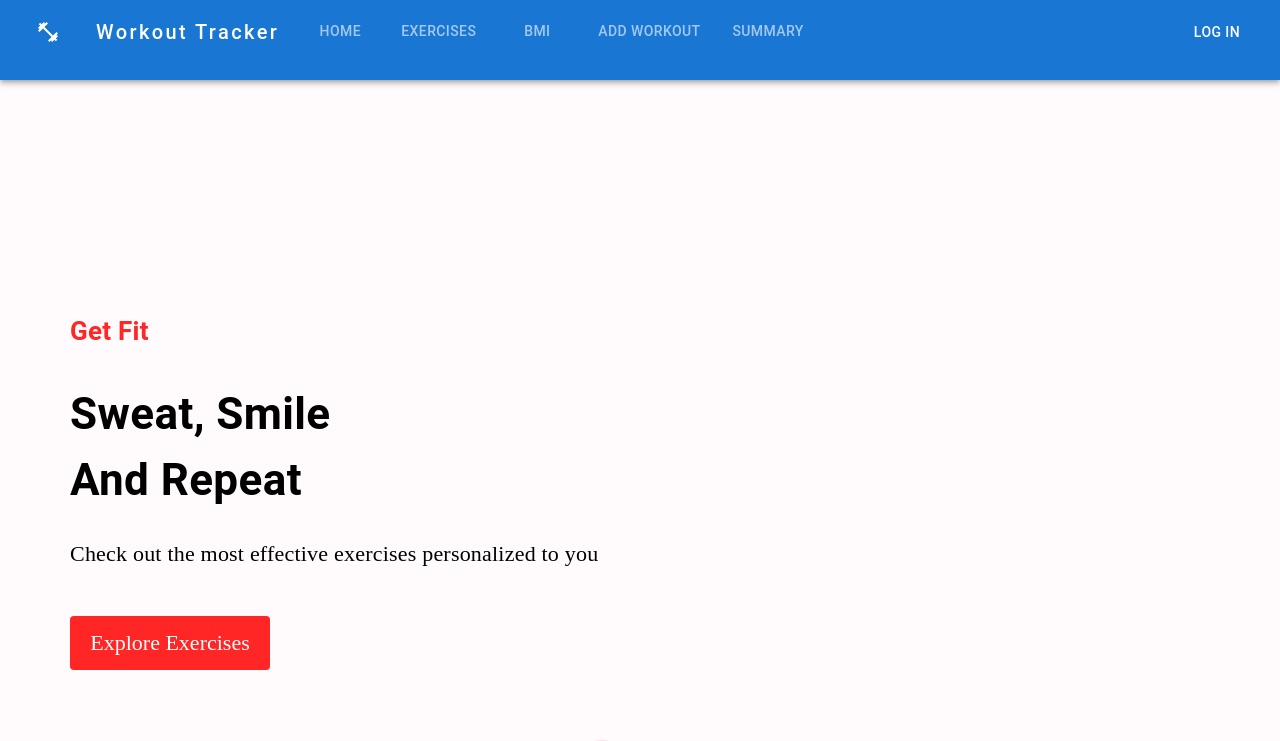
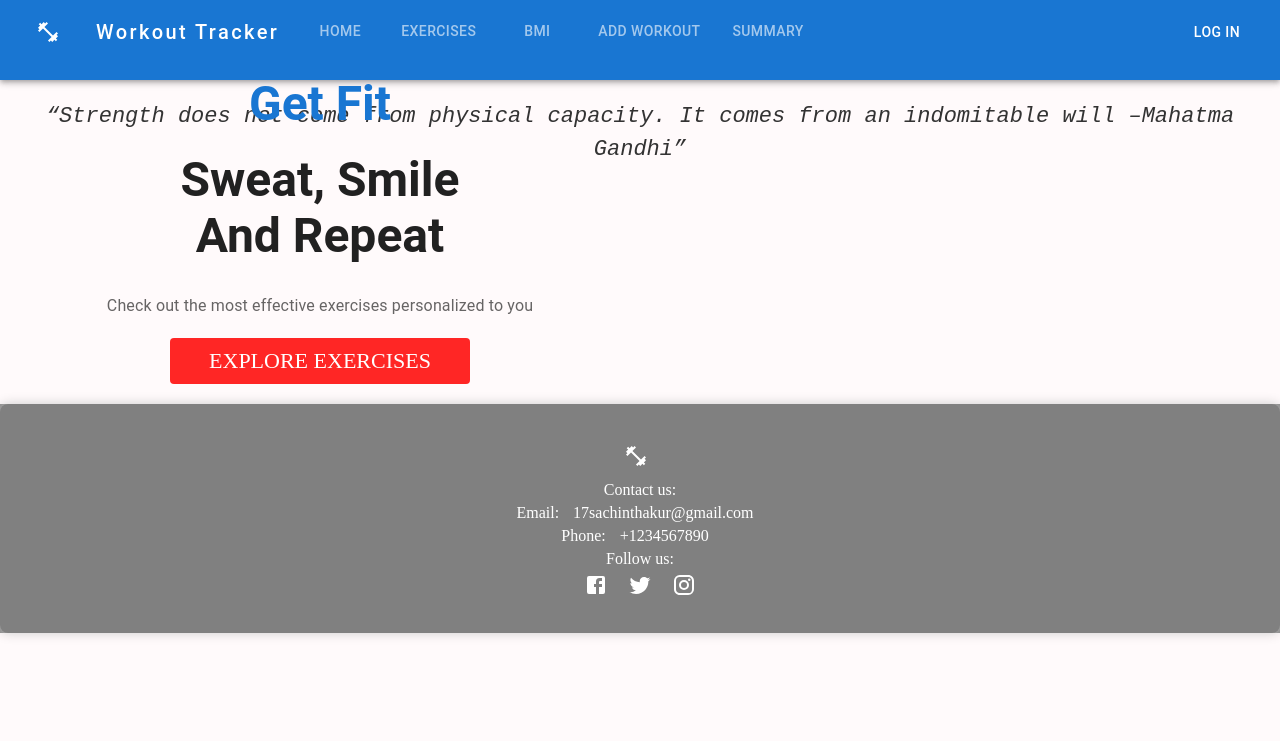
Before and after one commit to 17Sachinsingh/Workout-Tracker, a React (Create React App) app: page / in a window 1280 px wide. Shown: the top 741 px of the page. Built offline with nearby package versions, Linux system fonts and the light colour scheme; no server answers; the HTML template or start-up script is replaced by a standard one.

Commit message:
motivation done

```diff
--- a/src/components/Home.jsx
+++ b/src/components/Home.jsx
@@ -1,69 +1,100 @@
-import React from "react";
+import React, { useState, useEffect } from "react";
 import { Box, Typography, Stack } from "@mui/material";
-// import HeroBannerImage from "../styles/exercise-images/image3.jpg";
 import MotivationImage from "./Randomimage";
-import "../styles/home.css"
+import "../styles/home.css";
+import Home2img from "../styles/exercise-images/home2img.jpg";
+
 const Home = () => {
+  const [motivationText, setMotivationText] = useState("");
+  const motivationQuotes = [
+    "I hated every minute of training, but I said, Don’t quit. Suffer now and live the rest of your life as a champion. – Muhammad Ali",
+    "We are what we repeatedly do. Excellence then is not an act but a habit. –Aristotle",
+    "The body achieves what the mind believes. – Napoleon Hill",
+    "The hard days are the best because that’s when champions are made, so if you push through, you can push through anything. – Dana Vollmer",
+    "If you don’t find the time, if you don’t do the work, you don’t get the results. – Arnold Schwarzenegger",
+    "Dead last finish is greater than did not finish, which trumps did not start. — Unknown",
+    "Push harder than yesterday if you want a different tomorrow. – Vincent Williams Sr.",
+    "The real workout starts when you want to stop. – Ronnie Coleman",
+    "Take care of your body. It’s the only place you have to live. — Jim Rohn",
+    "I’ve failed over and over again in my life and that is why I succeed. – Michael Jordan",
+    "Once you are exercising regularly, the hardest thing is to stop it. – Erin Gray",
+    "The secret of getting ahead is getting started. — Mark Twain",
+    "Exercise should be regarded as tribute to the heart – Gene Tunney",
+    "You’re going to have to let it hurt. Let it suck. The harder you work, the better you will look. Your appearance isn’t parallel to how heavy you lift, it’s parallel to how hard you work. – Joe Manganiello",
+    "Most people fail, not because of lack of desire, but, because of lack of commitment. – Vince Lombardi",
+    "You miss one hundred percent of the shots you don’t take. – Wayne Gretzky",
+    "If something stands between you and your success, move it. Never be denied. – Dwayne “The Rock” Johnson",
+    "All progress takes place outside the comfort zone.– Michael John Bobak",
+    "Just believe in yourself. Even if you don’t, just pretend that you do and at some point, you will. – Venus Williams",
+    "The harder you work and the more prepared you are for something, you’re going to be able to persevere through anything. – Carli Lloyd",
+    "Enduring means accepting. Accepting things as they are and not as you would wish them to be, and then looking ahead, not behind. – Rafael Nadal",
+    "If you want something you’ve never had, you must be willing to do something you’ve never done. – Thomas Jefferson",
+    "The resistance that you fight physically in the gym and the resistance that you fight in life can only build a strong character. – Arnold Schwarzenegger",
+    "Continuous improvement is better than delayed perfection. – Mark Twain",
+    "Once you learn to quit, it becomes a habit. – Vince Lombardi",
+    "It’s hard to beat a person who never gives up. – Babe Ruth",
+    "Do something today that your future self will thank you for. — Sean Patrick Flanery",
+    "Success is usually the culmination of controlling failure. – Sylvester Stallone",
+    "Think of your workouts as important meetings you schedule with yourself. Bosses don’t cancel – Unknown",
+    "Workout till you feel that pain and soreness in muscles. This one is good pain. No pain, no gain. – Invajy",
+    "Confidence comes from discipline and training. – Robert Kiyosaki",
+    "I don’t count my sit-ups. I only start counting when it starts hurting because they’re the only ones that count.–Muhammad Ali",
+    "What hurts today makes you stronger tomorrow –Jay Cutler",
+    "Strength does not come from physical capacity. It comes from an indomitable will –Mahatma Gandhi",
+    "You must expect things of yourself before you can do them. – Michael Jordan",
+    "The last three or four reps is what makes the muscle grow. This area of pain divides a champion from someone who is not a champion. – Arnold Schwarzenegger",
+    "If you fail to prepare, you’re prepared to fail. – Mark Spitz",
+    "Motivation is what gets you started. Habit is what keeps you going. – Jim Ryun",
+    "A champion is someone who gets up when they can’t. – Jack Dempsey",
+    "The difference between the impossible and the possible lies in a person’s determination. – Tommy Lasorda",
+    "When you have a clear vision of your goal, it’s easier to take the first step toward it. – LL Cool J",
+
+
+
+  ];
+  useEffect(() => {
+    // Generate random motivation text when the component mounts (on website load or refresh)
+    const randomIndex = Math.floor(Math.random() * motivationQuotes.length);
+    setMotivationText(motivationQuotes[randomIndex]);
+  }, []);
   return (
-    <div div className="home-page">
+    <>
+      <p style={{ fontSize: "18px", color: "#333", lineHeight: "1.5" ,margin:'20px',textAlign:'center',fontFamily:'monospace',fontSize:'22px',fontStyle:'italic'}}>
+        <q>{motivationText}</q>
+      </p>
+      <div className="home-page">
         <div className="first-part">
-      <Box
-        className="box1"
-        sx={{ mt: { lg: "212px", xs: "70px" }, ml: { sm: "50px" } }}
-        position="relative"
-        p="20px"
+          <Box className="box1">
+            <Typography
+              variant="h3"
+              color="primary"
+              fontWeight="bold"
+              sx={{ margin: "20px" }}
             >
-        <Typography color="#FF2625" fontWeight="600" fontSize="26px">
               Get Fit
             </Typography>
+            <Typography variant="h3" color="textPrimary" fontWeight="bold">
+              Sweat, Smile <br /> And Repeat
+            </Typography>
             <Typography
-          fontWeight={700}
-          sx={{ fontSize: { lg: "44px", xs: "40px" } }}
-          mb="23px"
-          mt="30px"
+              variant="body1"
+              color="textSecondary"
+              sx={{ marginTop: "30px" }}
             >
-          Sweat, Smile <br />
-          And Repeat
-        </Typography>
-        <Typography fontSize="22px" fontFamily="Alegreya" lineHeight="35px">
               Check out the most effective exercises personalized to you
             </Typography>
             <Stack>
-          <a
-            href="/exercises"
-            style={{
-              marginTop: "45px",
-              textDecoration: "none",
-              width: "200px",
-              textAlign: "center",
-              background: "#FF2625",
-              padding: "14px",
-              fontSize: "22px",
-              textTransform: "none",
-              color: "white",
-              borderRadius: "4px",
-            }}
-          >
+              <a href="/exercises" className="explore-button">
                 Explore Exercises
               </a>
             </Stack>
-        <Typography
-          fontWeight={600}
-          color="#FF2625"
-          sx={{
-            opacity: "0.1",
-            display: { lg: "block", xs: "none" },
-            fontSize: "200px",
-          }}
-        >
-          Exercise
-        </Typography>
           </Box>
         </div>
         <div className="image-motivation">
-      <MotivationImage/>
+          <MotivationImage />
         </div>
       </div>
+    </>
   );
 };
 
--- a/src/styles/home.css
+++ b/src/styles/home.css
@@ -1,9 +1,50 @@
-.home-page{
+
+.home-page {
     display: flex;
-}
-.image-motivation{
-   margin-top: 10px;
-    margin-left: auto;
-    margin-right: 50px;
+    align-items: center;
+    justify-content: space-between;
+    padding: 20px;
+  }
 
-}
+  .first-part {
+    flex: 1;
+  }
+
+  .box1 {
+    max-width: 600px;
+    margin-top: -150px;
+    text-align: center;
+    justify-content: center;
+  }
+
+  .explore-button {
+    display: inline-block;
+    width: 50%;
+    text-decoration: none;
+    margin-top: 20px;
+    padding: 10px 10px;
+    font-size: 22px;
+    text-transform: uppercase;
+    background-color: #FF2625;
+    color: white;
+    border: none;
+    border-radius: 4px;
+    cursor: pointer;
+    transition: background-color 0.3s ease;
+    position: relative;
+    left: 50%;
+    transform: translateX(-50%);
+  }
+
+
+
+  .explore-button:hover {
+    background-color: #D91E1E;
+  }
+
+
+
+  .image-motivation {
+    flex: 1;
+    text-align: center;
+  }
```
Also changed, not shown: src/styles/exercise-images/home2img.jpg (added). Lines whose indentation alone changed are shown as unchanged.
